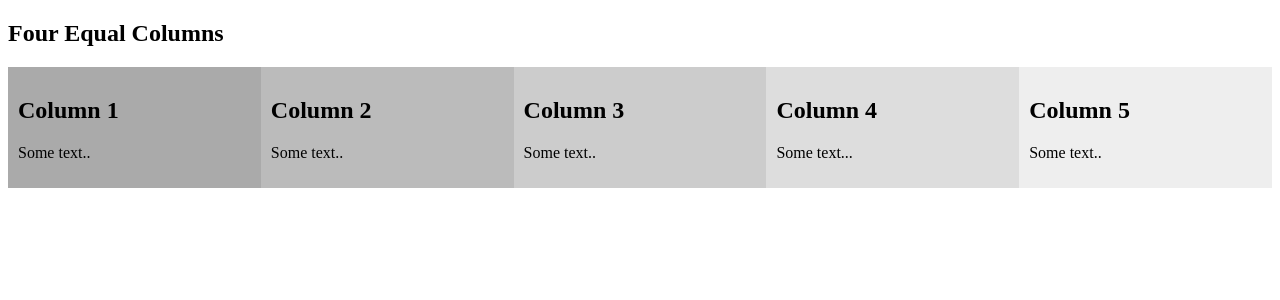
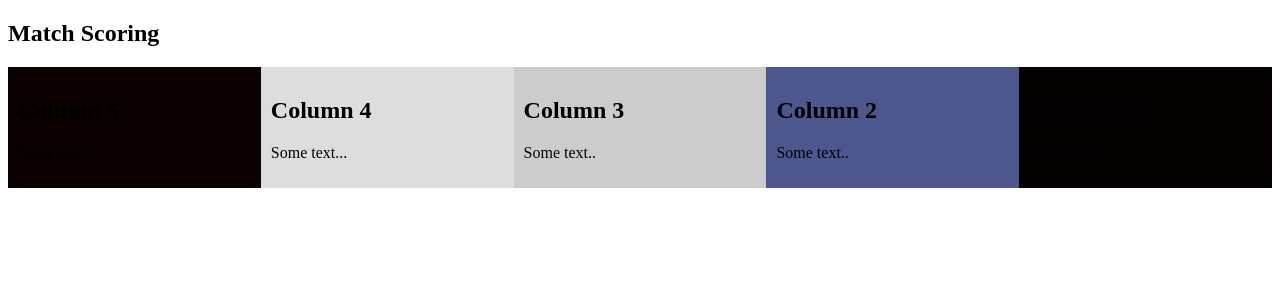
Before and after one commit to AkashaSnow/LightsaberScoring_GalacticSaber, a Django app: template GalacticSaber/matchscoring/templates/matchScoring.html in a window 1280 px wide. Shown: the top 300 px of the page. Run offline with Django 4.2, Linux system fonts and the light colour scheme; the template is opened without the code that fills it, so the values that code supplies are empty.

Commit message:
fxnvfcxddmgfck

```diff
--- a/GalacticSaber/matchscoring/templates/matchScoring.html
+++ b/GalacticSaber/matchscoring/templates/matchScoring.html
@@ -1,3 +1,4 @@
+
 <!DOCTYPE html>
 <html>
 <head>
@@ -7,9 +8,9 @@
   box-sizing: border-box;
 }
 
-/* Create four equal columns that floats next to each other */
+/* Create five equal columns that floats next to each other */
 .column {
-  float: left;
+  float: right;
   width: 20%;
   height: 100%;
   padding: 10px;
@@ -25,14 +26,14 @@
 </head>
 <body>
 
-<h2>Four Equal Columns</h2>
+<h2>Match Scoring</h2>
 
 <div class="row">
-  <div class="column" style="background-color:#aaa;">
-    <h2>Column 1</h2>
+  <div class="column" style="background-color:rgb(5, 1, 1);">
+    <h2>Player One</h2>
     <p>Some text..</p>
   </div>
-  <div class="column" style="background-color:#bbb;">
+  <div class="column" style="background-color:#4D578E;">
     <h2>Column 2</h2>
     <p>Some text..</p>
   </div>
@@ -44,7 +45,7 @@
     <h2>Column 4</h2>
     <p>Some text...</p>
   </div>
-  <div class="column" style="background-color:#eee;">
+  <div class="column" style="background-color:rgb(12, 1, 1);">
     <h2>Column 5</h2>
     <p>Some text..</p>
   </div>
```
